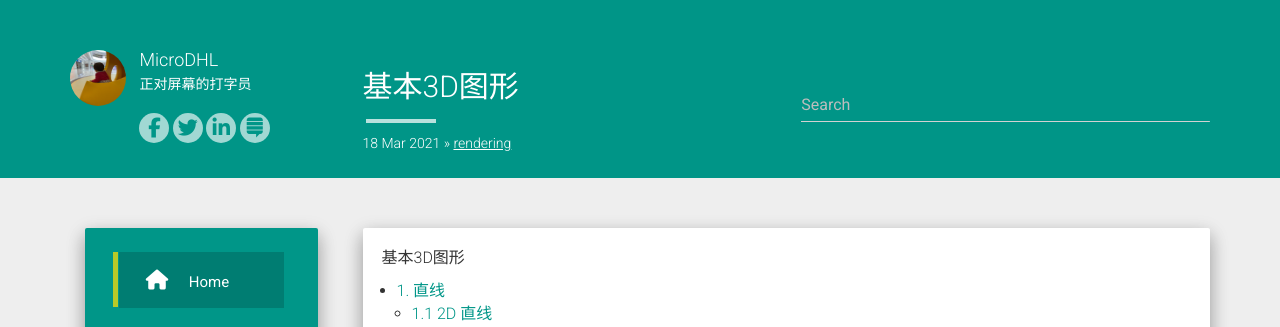
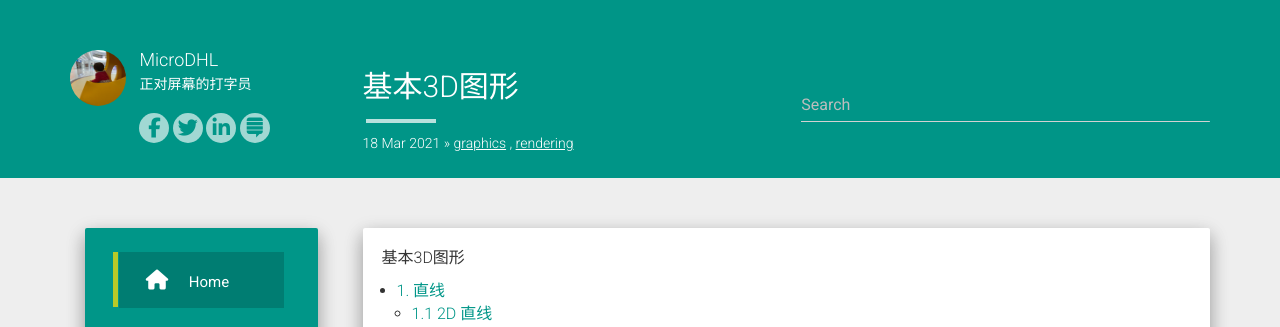
Before and after one commit to microqq/hl, a Jekyll site: the page built from _posts/2021-03-18-Basic-Computer-Graphics.md, in a window 1280 px wide and 900 px high. Shown: the top 327 px of the window. Built offline with Jekyll 4.4.1, drawn with Linux system fonts in a browser that asks for light colours; nearby versions of some CDN libraries; formulas are drawn with MathJax 3; comment, search, counter and statistics services are not loaded.

```diff
--- a/_posts/2021-03-18-Basic-Computer-Graphics.md
+++ b/_posts/2021-03-18-Basic-Computer-Graphics.md
@@ -2,7 +2,9 @@
 layout: post
 title:  "基本3D图形"
 date:   2021-03-18
-categories: rendering
+categories:
+- graphics
+- rendering
 ---
 
 <head>
```
Also changed, not shown: category/graphics.md (added, +6 -0 lines), category/geometry.md (renamed from category/graphics/geometry.md), category/rendering.md (renamed from category/graphics/rendering.md).
